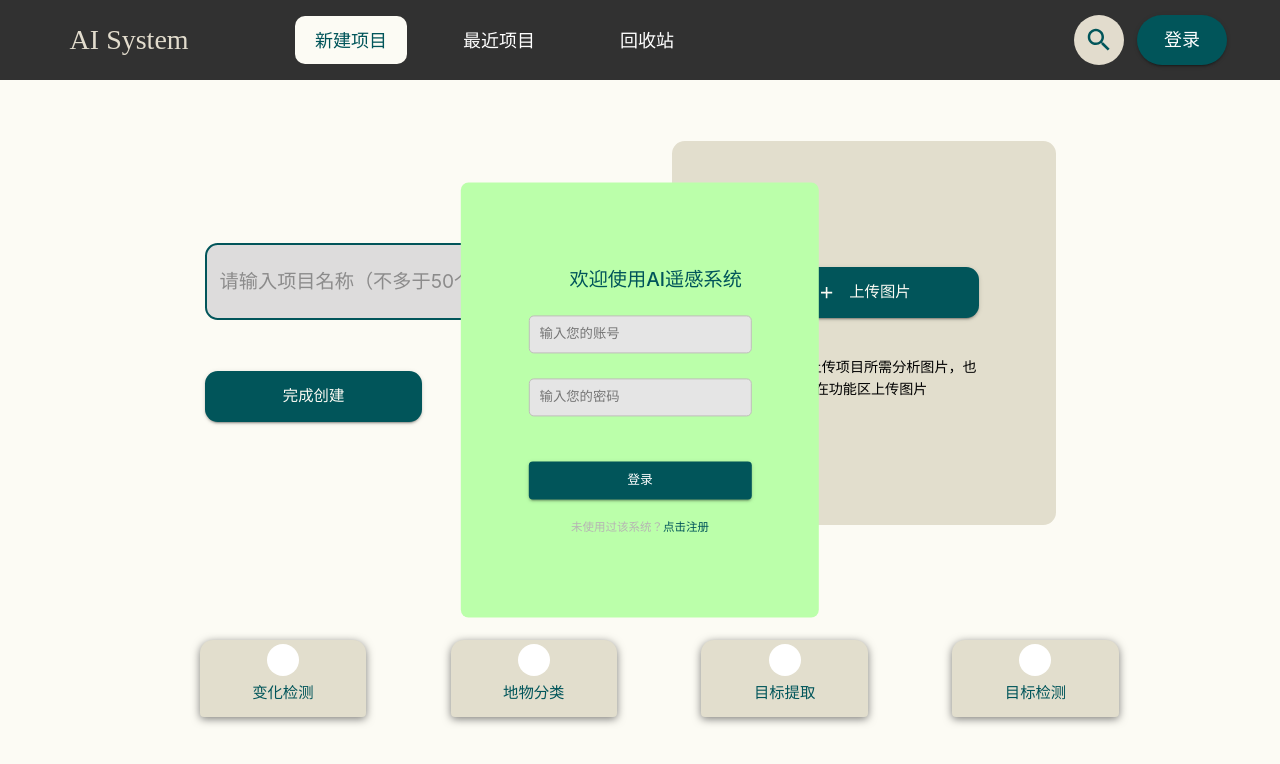
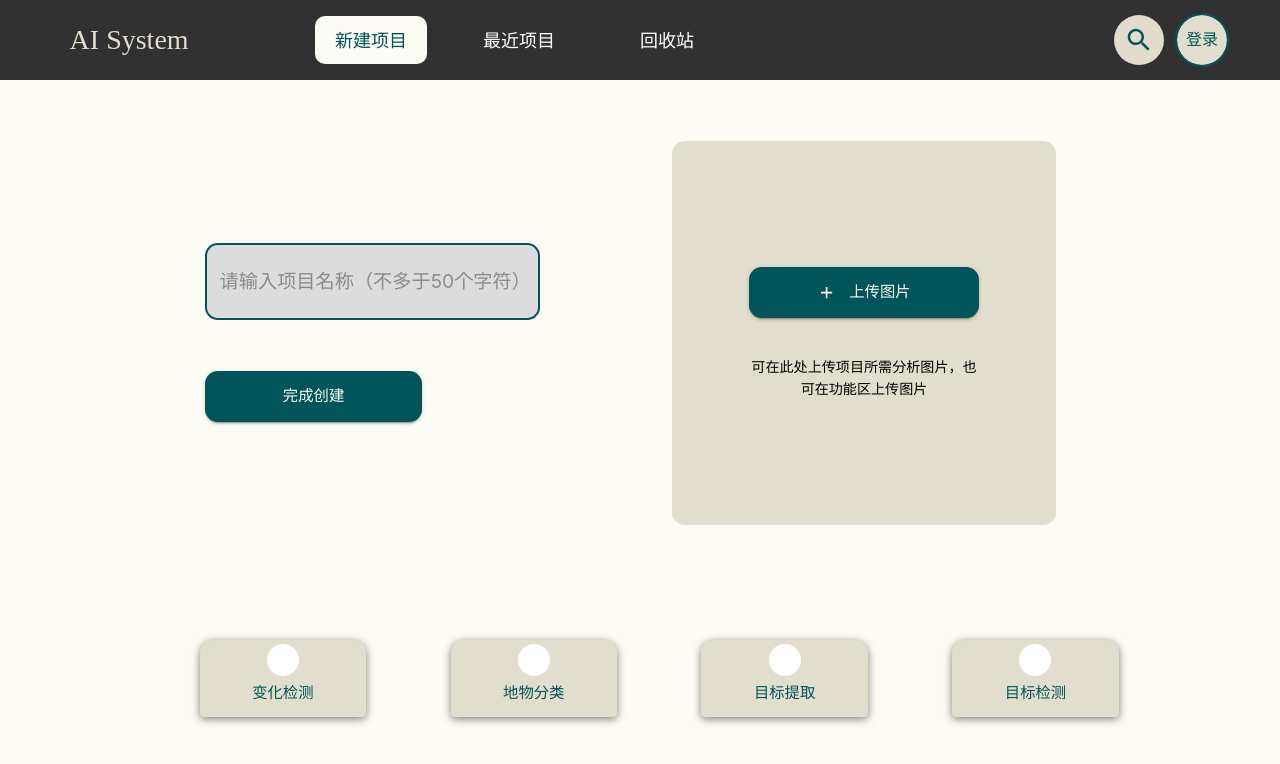
Before and after one commit to DanmoSAMA/remote-sensing, a React (Vite) app: page /home/create in a window 1280 px wide. Shown: the top 764 px of the page. Built offline with nearby package versions, Linux system fonts and the light colour scheme.

Commit message:
完成静态登录框

```diff
--- a/src/components/Header/components/Button/index.tsx
+++ b/src/components/Header/components/Button/index.tsx
@@ -1,11 +1,16 @@
-import Button from '@mui/material/Button'
+import Box from '@mui/material/Box'
 import { buttonStyles } from './styles'
+import { useShowDialgue } from '../../hooks/useShowDialogue'
+import Form from '../Form'
 
 function _Button() {
+  const { showDialogue, setShowDialogue } = useShowDialgue()
+
   return (
-    <Button variant="contained" sx={buttonStyles.button}>
-      登录
-    </Button>
+    <Box sx={buttonStyles.button}>
+      <span onClick={() => setShowDialogue(true)}>登录</span>
+      <Form showDialogue={showDialogue} setShowDialogue={setShowDialogue} />
+    </Box>
   )
 }
 
--- a/src/components/Header/components/Button/styles.ts
+++ b/src/components/Header/components/Button/styles.ts
@@ -1,18 +1,24 @@
 export const buttonStyles = {
   button: {
     '&': {
-      backgroundColor: 'secondary.main',
+      backgroundColor: 'primary.dark',
       marginLeft: '1rem',
       height: '50px',
-      maxWidth: '7.5rem',
-      minWidth: '90px',
+      width: '50px',
       borderRadius: '25px',
-      fontSize: '18px',
-      color: '#fff',
-      fontWeight: '300'
+      fontSize: '16px',
+      color: 'secondary.main',
+      fontWeight: '400',
+      padding: '0',
+      display: 'flex',
+      alignItems: 'center',
+      justifyContent: 'center',
+      outline: '2px solid #01555A',
+      cursor: 'pointer',
+      lineHeight: '50px'
     },
     '&:hover': {
-      backgroundColor: 'secondary.main'
+      backgroundColor: 'primary.dark'
     }
   }
 }
--- a/src/components/Header/components/Form/index.tsx
+++ b/src/components/Header/components/Form/index.tsx
@@ -7,11 +7,43 @@ import { formStyles } from './styles'
 import { useShowLogin } from './hooks/useShowLogin'
 import './index.css'
 
-export default function Form() {
+type Props = {
+  showDialogue: boolean
+  setShowDialogue: (val: boolean) => void
+}
+
+export default function Form(props: Props) {
   const { showLogin, setShowLogin } = useShowLogin()
+  const { showDialogue, setShowDialogue } = props
 
   return (
-    <Box sx={formStyles.wrapper}>
+    <>
+      <Box
+        sx={Object.assign(formStyles.wrapper, {
+          display: showDialogue ? 'flex' : 'none'
+          // display: 'flex'
+        })}
+      >
+        <div
+          style={{
+            position: 'absolute',
+            top: '10px',
+            right: '2px',
+            cursor: 'pointer',
+            height: '30px',
+            width: '30px',
+            lineHeight: '30px',
+            display: 'flex',
+            alignItems: 'center',
+            justifyContent: 'center'
+          }}
+          onClick={() => {
+            setShowDialogue(false)
+          }}
+        >
+          <SvgIcon name="cross" class="form cross" />
+        </div>
+
         <Typography
           height="2.5rem"
           lineHeight="2.5rem"
@@ -25,5 +57,18 @@ export default function Form() {
         <Login showLogin={showLogin} setShowLogin={setShowLogin} />
         <Register showLogin={showLogin} setShowLogin={setShowLogin} />
       </Box>
+      <Box
+        sx={{
+          width: '100vw',
+          height: '100vh',
+          position: 'fixed',
+          top: '0',
+          left: '0',
+          backgroundColor: 'rgba(0, 0, 0, .3)',
+          cursor: 'default',
+          display: showDialogue ? 'block' : 'none'
+        }}
+      ></Box>
+    </>
   )
 }
--- a/src/components/Header/components/Form/styles.ts
+++ b/src/components/Header/components/Form/styles.ts
@@ -4,19 +4,19 @@ export const formStyles = {
     height: '34rem',
     maxHeight: '550px',
     maxWidth: '450px',
-    backgroundColor: '#bfa',
+    backgroundColor: 'primary.light',
     position: 'absolute',
     top: '50vh',
     left: '50%',
     transform: 'translate(-50%, -50%)',
     zIndex: '10',
     borderRadius: '0.6rem',
-    display: 'flex',
     flexDirection: 'column',
     alignItems: 'center',
     justifyContent: 'center',
     padding: '20px',
     boxSizing: 'border-box',
+    cursor: 'default',
 
     '& .svg-icon': {
       zoom: 1.4,
--- /dev/null
+++ b/src/components/Header/hooks/useShowDialogue.ts
@@ -0,0 +1,10 @@
+import { useState } from 'react'
+
+export function useShowDialgue() {
+  const [showDialogue, setShowDialogue] = useState(false)
+
+  return {
+    showDialogue,
+    setShowDialogue
+  }
+}
--- a/src/components/Header/index.tsx
+++ b/src/components/Header/index.tsx
@@ -7,7 +7,7 @@ import List from './components/List'
 import Search from './components/Search'
 import Button from './components/Button'
 import SvgIcon from '../SvgIcon/index'
-import Form from './components/Form'
+// import Form from './components/Form'
 
 export default function Navbar() {
   return (
@@ -31,7 +31,7 @@ export default function Navbar() {
           <Search />
           <Button />
         </Box>
-        <Form />
+        {/* <Form /> */}
       </Toolbar>
     </AppBar>
   )
--- a/src/components/SvgIcon/index.css
+++ b/src/components/SvgIcon/index.css
@@ -5,7 +5,7 @@
   vertical-align: middle;
 }
 
-/* 右侧toolbar */
+/* toolbar */
 .toolbar {
   cursor: pointer;
   zoom: 1.4;
@@ -40,3 +40,8 @@
   cursor: pointer;
   zoom: 1.3
 }
+
+/*form*/
+.form.cross {
+  zoom: 1.4;
+}
```
Also changed, not shown: src/assets/svg/cross.svg (added). Lines whose indentation alone changed are shown as unchanged.
